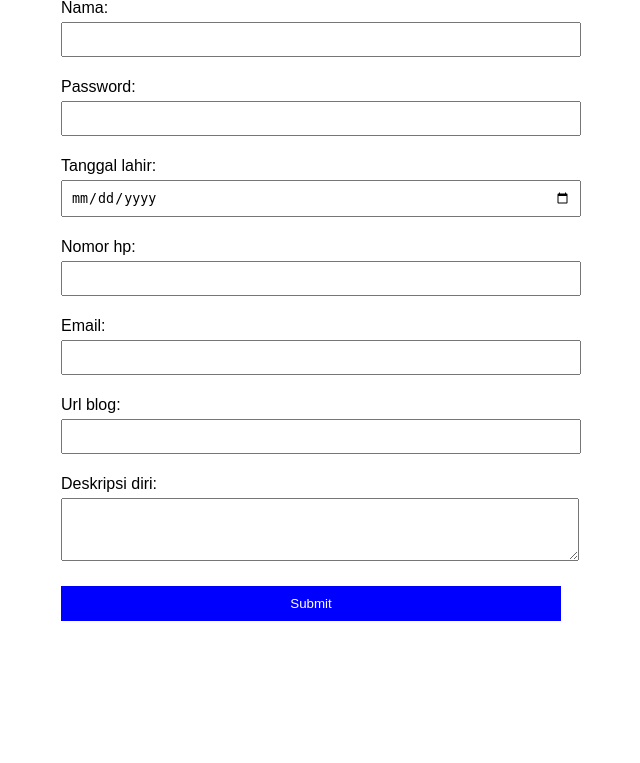
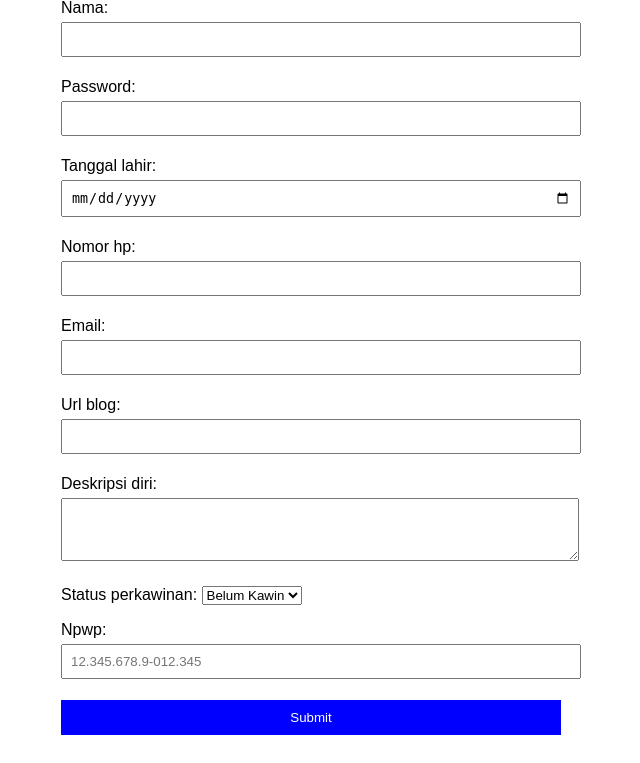
Before and after one commit to MichelineWL/pkpl_input_validation, a Django app: page /users/ in a window 1280 px wide. Shown: the part 97-860 px from the top of the page, without its empty margins (329-969 px from the left). Before the commit the page ends 718 px from the top, so only its background shows below. Run offline with Django 5.2, Linux system fonts and the light colour scheme.

Commit message:
feat: egovern status perkawinann dan npwp

```diff
--- a/users/forms.py
+++ b/users/forms.py
@@ -47,3 +47,28 @@ class UserForm(forms.Form):
         min_length=5,
         max_length=1000
     )
+
+    # Status Perkawinan (Predefined Value)
+    STATUS_PERKAWINAN_CHOICES = [
+        ('Belum Kawin', 'Belum Kawin'),
+        ('Kawin', 'Kawin'),
+        ('Duda', 'Duda'),
+        ('Janda', 'Janda'),
+    ]
+    status_perkawinan = forms.ChoiceField(
+        choices=STATUS_PERKAWINAN_CHOICES,
+        widget=forms.Select(attrs={'class': 'form-control'})
+    )
+
+    # NPWP (Format XX.XXX.XXX.X-XXX.XXX)
+    def validate_npwp(value):
+        import re
+        if not re.match(r'^\d{2}\.\d{3}\.\d{3}\.\d{1}-\d{3}\.\d{3}$', value):
+            raise ValidationError("Format NPWP harus XX.XXX.XXX.X-XXX.XXX, contoh: 12.345.678.9-012.345")
+        return value
+
+    npwp = forms.CharField(
+        max_length=20,
+        validators=[validate_npwp],
+        widget=forms.TextInput(attrs={'class': 'form-control', 'placeholder': '12.345.678.9-012.345'})
+    )
```
Also changed, not shown: users/templates/users/form.html (line endings or trailing spaces).
